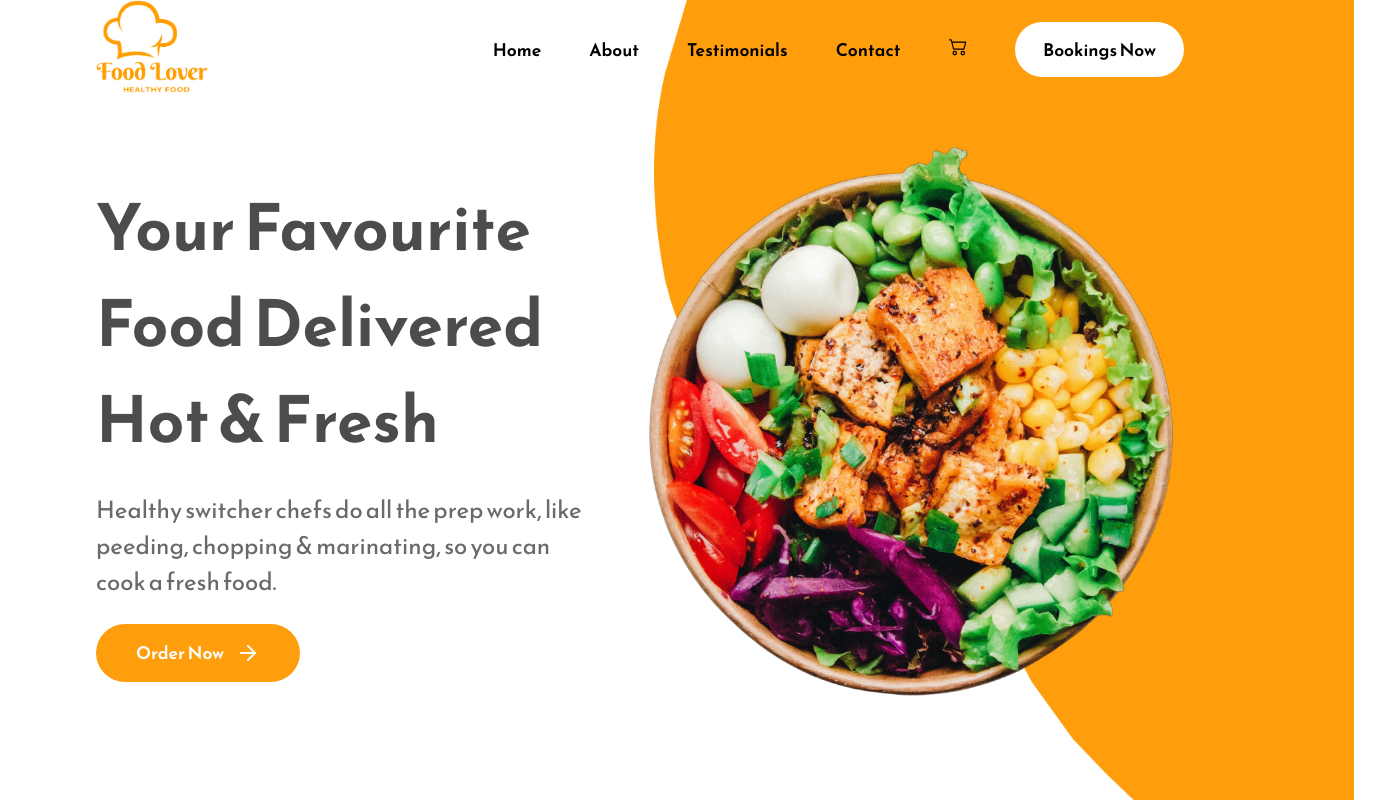
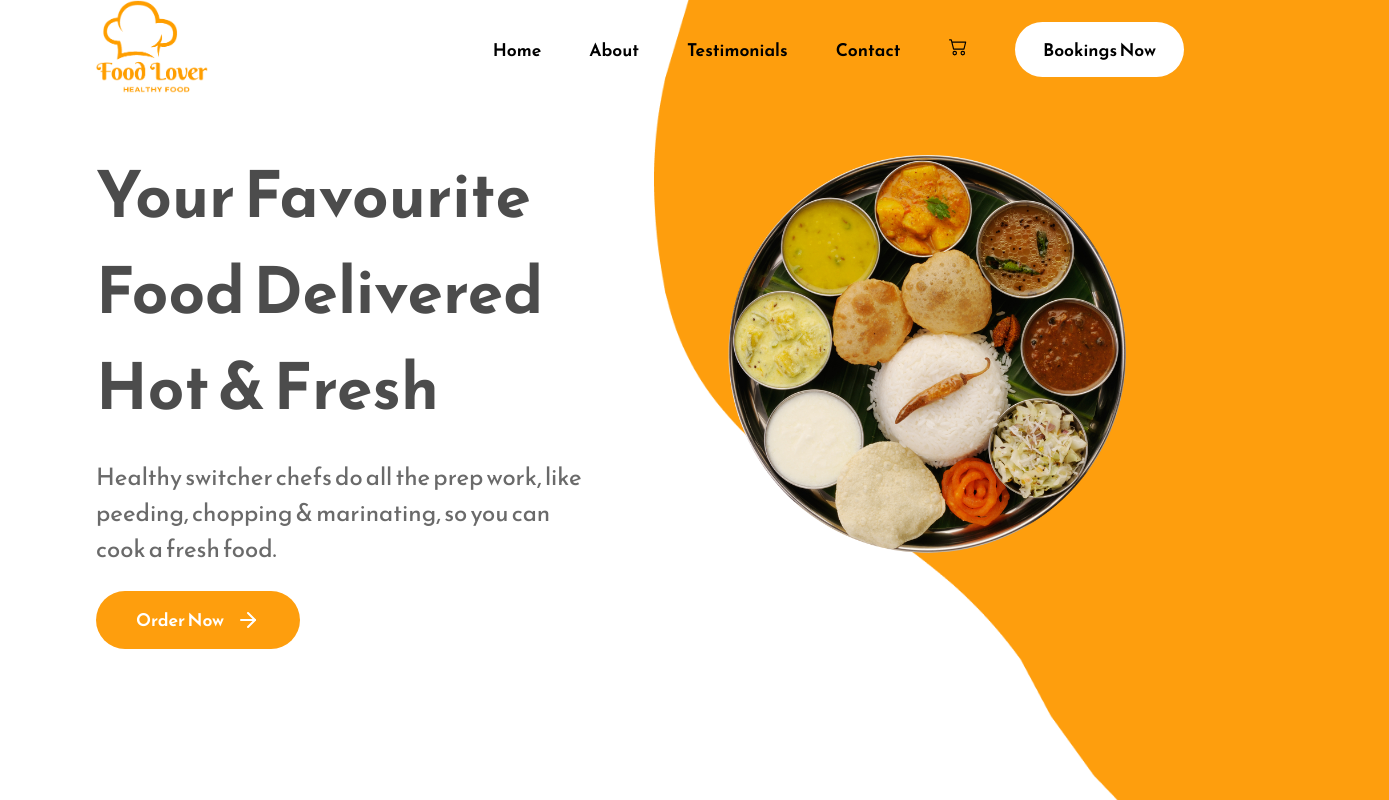
Before and after one commit to Gourab-Saha2003/landing_page, a React (Create React App) app: page / in a window 1280 px wide. Shown: the top 800 px of the page, 1389 px wide, since content can reach past the window. Built offline with nearby package versions, Linux system fonts and the light colour scheme; a web font is replaced by a local one.

Commit message:
image change

```diff
--- a/src/App.css
+++ b/src/App.css
@@ -5,7 +5,7 @@
     font-family: "Reem Kufi", sans-serif !important;
   }
   img {
-    max-width: 100%;
+    max-width: 105%;
     height: auto;
   }
   .App {
```
Also changed, not shown: src/Assets/about-background-image.png, src/Assets/home-banner-image.png.
